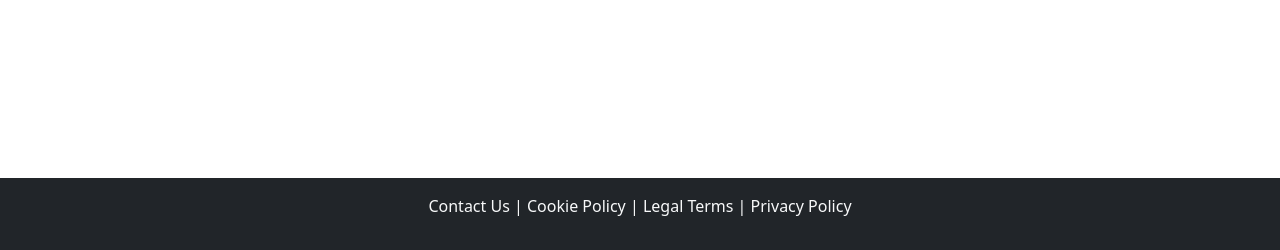
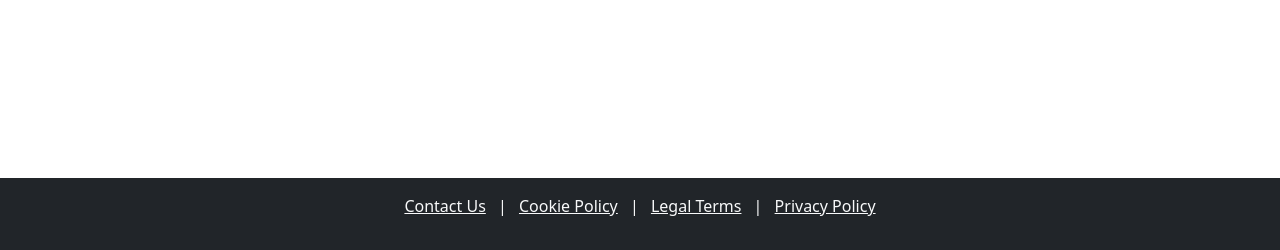
Before and after one commit to 3055679/OnlineBookStore, a Django app: page /bookstore/cancel_order_page/32/ in a window 1280 px wide. Shown: the part 550-800 px from the top of the page. Run offline with Django 5.2, Linux system fonts and the light colour scheme; data comes from the database, SQL or seed files in the repository.

Commit message:
contact us

```diff
--- a/bookstore/templates/bookstore/base.html
+++ b/bookstore/templates/bookstore/base.html
@@ -116,7 +116,12 @@
     <!-- Footer -->
     {% block footer %}
     <footer class="bg-dark text-light text-center py-3 mt-auto">
-      <p>Contact Us | Cookie Policy | Legal Terms | Privacy Policy</p>
+      <p>
+        <a href="{% url 'bookstore:contact' %}" class="text-light mx-2">Contact Us</a> |
+        <a href="{% url 'bookstore:cookies' %}" class="text-light mx-2">Cookie Policy</a> |
+        <a href="{% url 'bookstore:legal' %}" class="text-light mx-2">Legal Terms</a> |
+        <a href="{% url 'bookstore:privacy' %}" class="text-light mx-2">Privacy Policy</a>
+      </p>
     </footer>
 
     <script>
--- a/bookstore/urls.py
+++ b/bookstore/urls.py
@@ -30,4 +30,10 @@ urlpatterns=[
     path("request_return/<int:order_id>/", views.request_return, name="request_return"),
     path("write_review/<int:order_id>/", views.write_review, name="write_review"),
     path("submit_review/", views.submit_review, name="submit_review"),
+
+    # Footer pages
+    path('contact/', views.contact, name='contact'),
+    path('cookies/', views.cookies, name='cookies'),
+    path('legal/', views.legal, name='legal'),
+    path('privacy/', views.privacy, name='privacy'),
 ]
--- a/bookstore/views.py
+++ b/bookstore/views.py
@@ -468,3 +468,16 @@ def submit_review(request):
         Review.objects.create(book=book, user=request.user, review_text=review_text, rating=rating)
 
         return redirect(reverse("bookstore:my_orders"))  # ✅ 这里改成 reverse
+
+# Footer page views
+def contact(request):
+    return render(request, 'bookstore/contact.html')
+
+def cookies(request):
+    return render(request, 'bookstore/cookies.html')
+
+def legal(request):
+    return render(request, 'bookstore/legal.html')
+
+def privacy(request):
+    return render(request, 'bookstore/privacy.html')
```
